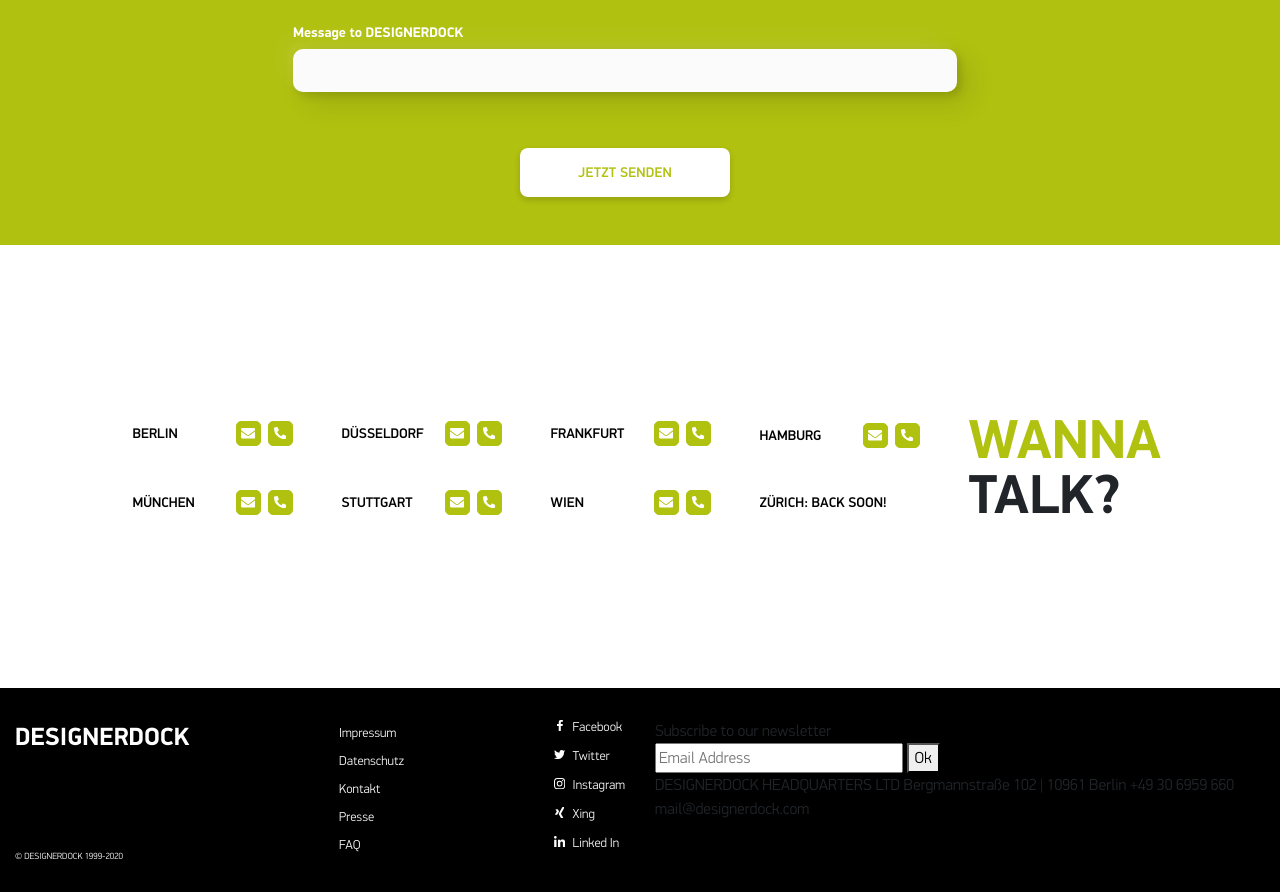
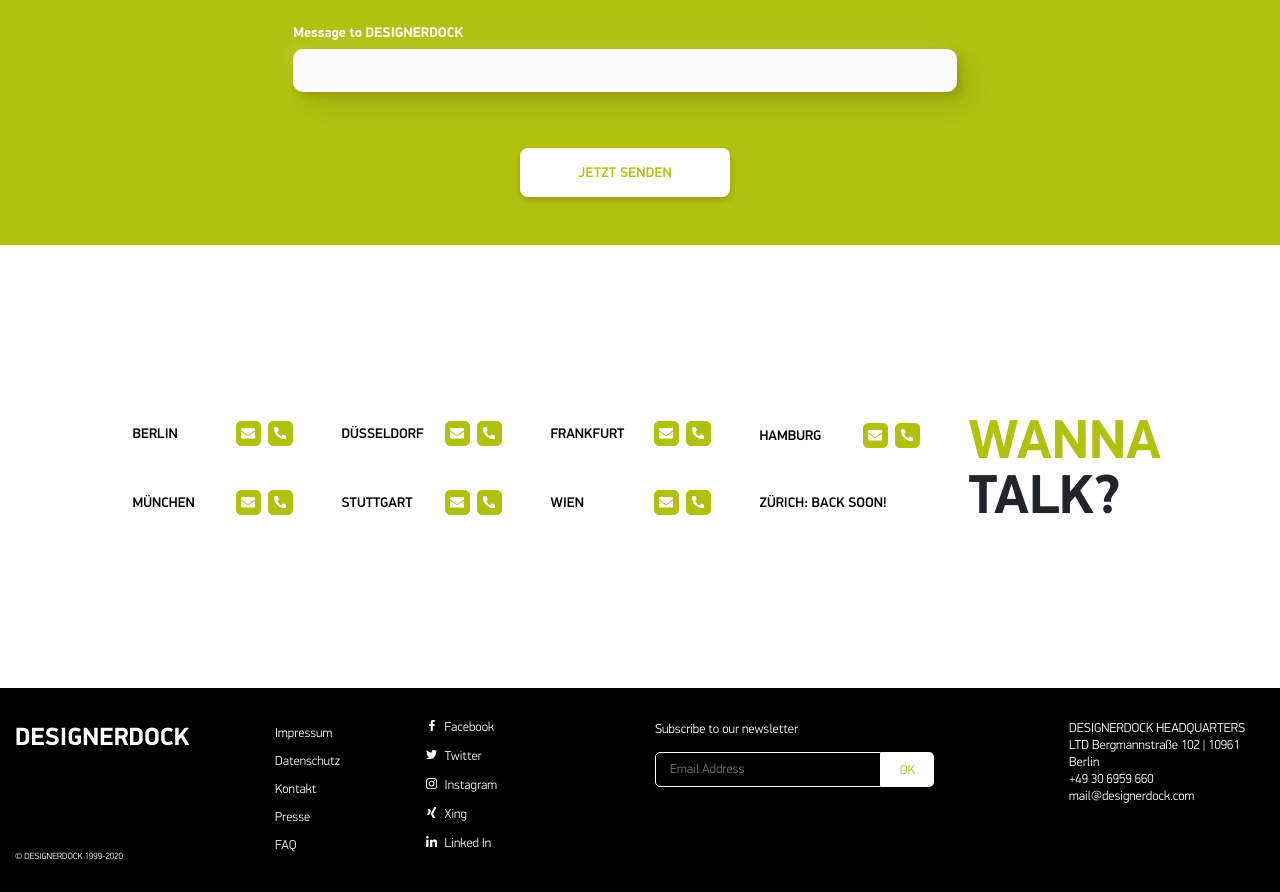
Before and after one commit to saddamcrr7/designerdock, a website built with webpack: page src/index.html in a window 1280 px wide. Shown: the part 3695-4587 px from the top of the page. Built offline with nearby package versions, Linux system fonts and the light colour scheme; files whose address does not match are found by name.

Commit message:
update footer

```diff
--- a/src/index.html
+++ b/src/index.html
@@ -899,7 +899,7 @@
             </div>
           </div>
         </div>
-        <div class="block-footer__col block-footer__col-right">
+        <div class="block-footer__col block-footer__col--right">
           <div class="block-footer__right">
             <div class="block-footer__newsletter">
               <div class="block-footer__newsletter-title">Subscribe to our newsletter</div>
@@ -909,7 +909,7 @@
               </div>
             </div>
             <address class="block-footer__address">
-              DESIGNERDOCK HEADQUARTERS LTD Bergmannstraße 102 | 10961 Berlin +49 30 6959 660 mail@designerdock.com
+              DESIGNERDOCK HEADQUARTERS LTD Bergmannstraße 102 | 10961 Berlin <br> +49 30 6959 660 <br> mail@designerdock.com
             </address>
           </div>
         </div>
--- a/src/styles/blocks/footer/_footer.scss
+++ b/src/styles/blocks/footer/_footer.scss
@@ -8,20 +8,34 @@
 
   &__container {
     @include make-container();
+    max-width: 1281px + $grid-gutter-width;
   }
 
   &__row {
     @include make-row();
+    justify-content: space-between;
   }
 
   &__col {
     @include make-col-ready();
-    @include make-col(6)
+
+    &--left {
+      @include make-col(4.8);
+    }
+
+    &--right {
+      @include make-col(6);
+    }
   }
 
   &__left {
     display: flex;
     justify-content: space-between;
+  }
+
+  &__right {
+    display: flex;
+    justify-content: flex-end;
   }
 
   &__logo {
@@ -79,7 +93,7 @@
     &:hover {
       text-decoration: none;
 
-      #{$root}__social-icon svg path{
+      #{$root}__social-icon svg path {
         fill: $red;
       }
 
@@ -109,4 +123,67 @@
     margin-top: 1px;
     transition: 0.3s ease;
   }
+
+  &__newsletter-title {
+    font-size: 13px;
+    color: $white;
+    margin-bottom: 14px;
+  }
+
+  &__newsletter-form-group {
+    display: flex;
+    align-items: stretch;
+  }
+
+  &__newsletter-input {
+    padding: 7px 14px 9px 14px;
+    border: none;
+    background: #000;
+    font-size: 13px;
+    line-height: 17px;
+    border-radius: 5px 0 0 5px;
+    border: 1px solid $white;
+    color: $white;
+
+    &:focus {
+      outline: none;
+    }
+
+    &:placeholder {
+      color: #3d3d3d;
+    }
+  }
+
+  &__newsletter-btn {
+    width: 53px;
+    background-color: $white;
+    outline: none;
+    border: none;
+    height: 35px;
+    display: flex;
+    justify-content: center;
+    align-items: center;
+    text-transform: uppercase;
+    font-size: 13px;
+    color: $light-green;
+    border-radius: 0 5px 5px 0;
+    transition: 0.3s ease;
+
+    &:hover {
+      color: $red;
+    }
+
+    &:focus {
+      outline: none;
+    }
+  }
+
+  &__address {
+    max-width: 217px;
+    width: 100%;
+    font-size: 13px;
+    color: $white;
+    line-height: 17px;
+    margin-left: 135px;
+  }
 }
```
